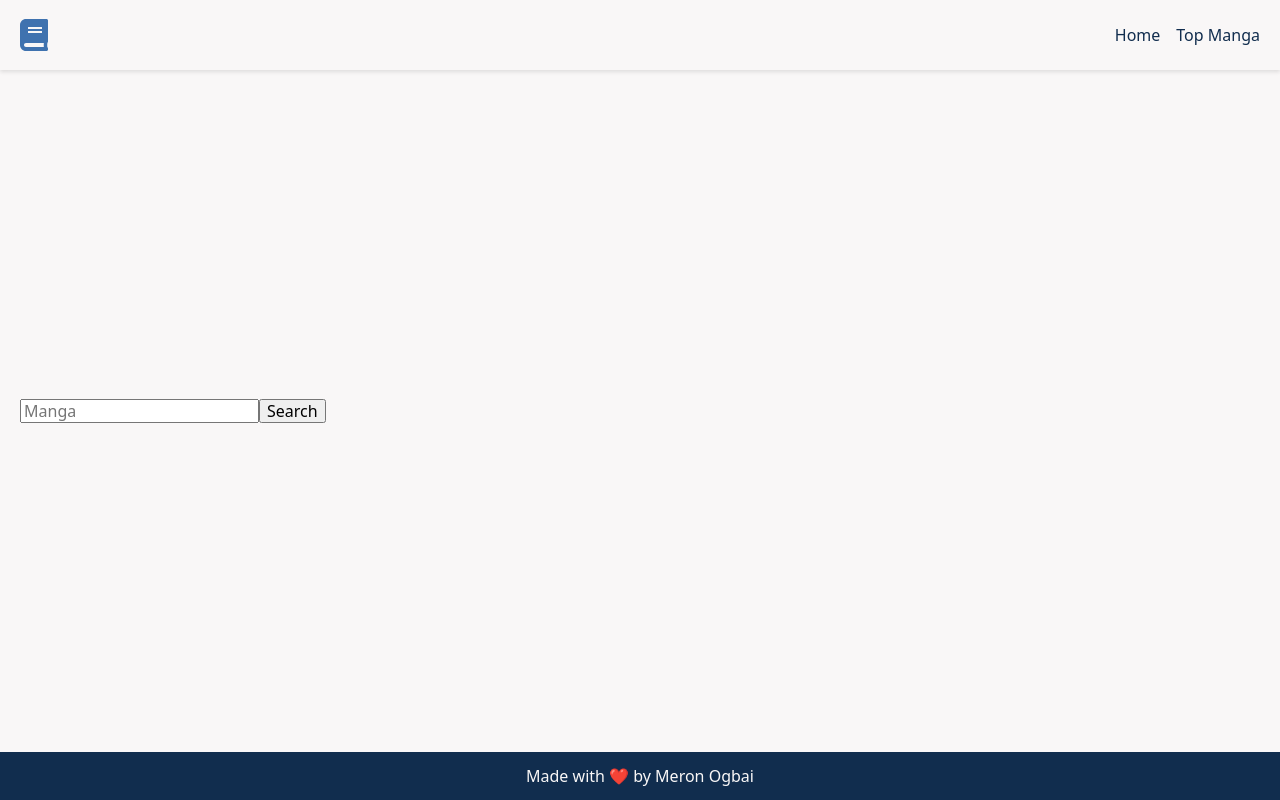
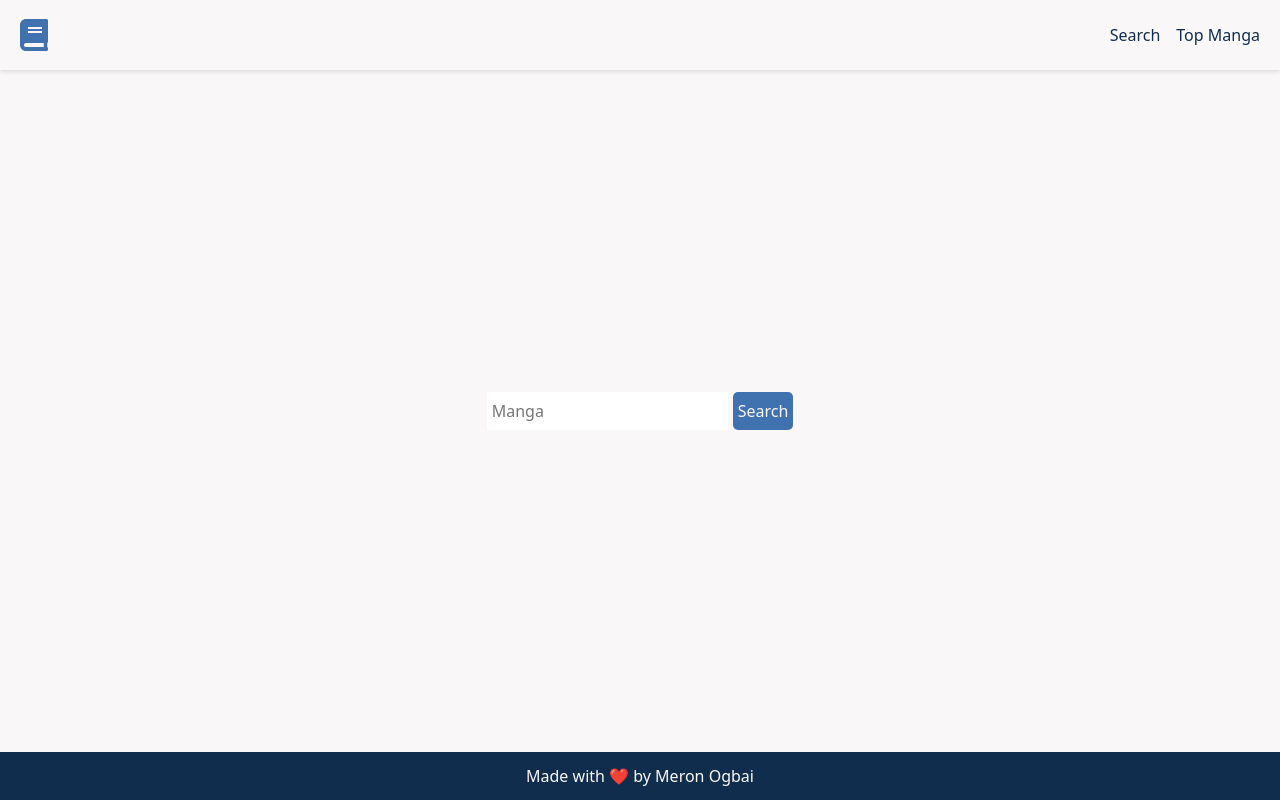
Before and after one commit to meronogbai/manga-central, a React (Create React App) app: page /search in a window 1280 px wide. Built offline with nearby package versions, Linux system fonts and the light colour scheme.

Commit message:
Search search page

```diff
--- a/src/components/Navbar.js
+++ b/src/components/Navbar.js
@@ -9,7 +9,7 @@ const Navbar = () => (
       <Link to="/"><FontAwesomeIcon icon={faBook} size="2x" className={styles.logo} /></Link>
       <ul>
         <li>
-          <Link to="/">Home</Link>
+          <Link to="/search">Search</Link>
         </li>
         <li>
           <Link to="/manga">Top Manga</Link>
--- a/src/components/Search.js
+++ b/src/components/Search.js
@@ -1,5 +1,6 @@
 import { useState } from 'react';
 import { useHistory } from 'react-router-dom';
+import styles from '../styles/Search.module.css';
 
 const Search = () => {
   const [manga, setManga] = useState('');
@@ -15,7 +16,7 @@ const Search = () => {
     });
   };
   return (
-    <main>
+    <main className={styles.search}>
       <form onSubmit={handleSubmit}>
         <input type="text" value={manga} onChange={handleChange} placeholder="Manga" required pattern="\S.*" />
         <button type="submit">Search</button>
--- /dev/null
+++ b/src/styles/Search.module.css
@@ -0,0 +1,24 @@
+.search {
+  display: flex;
+  justify-content: center;
+  align-items: center;
+}
+
+.search form {
+  display: flex;
+  justify-content: center;
+  align-items: center;
+  gap: 5px;
+}
+
+.search input,
+.search button {
+  padding: 10px 5px;
+  border: none;
+}
+
+.search button {
+  background-color: var(--primary-color);
+  border-radius: 5px;
+  color: var(--white);
+}
```
